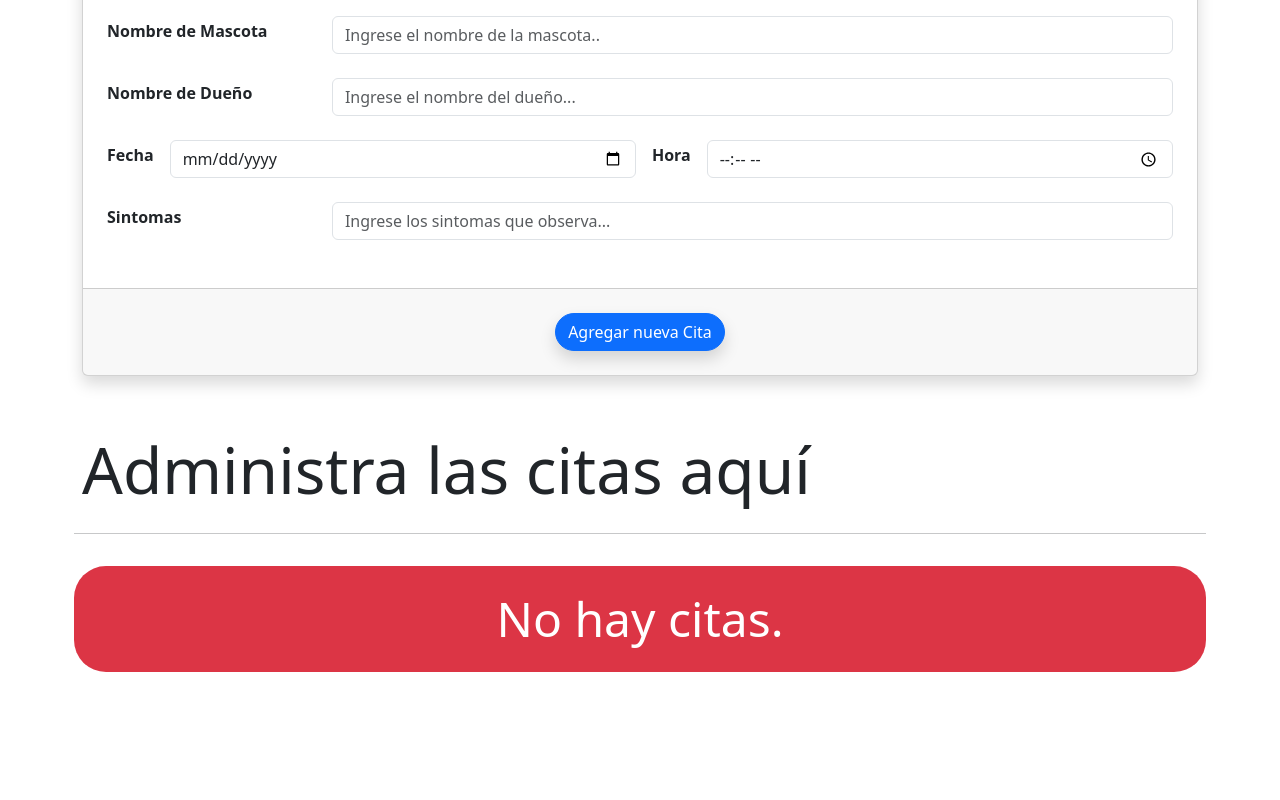
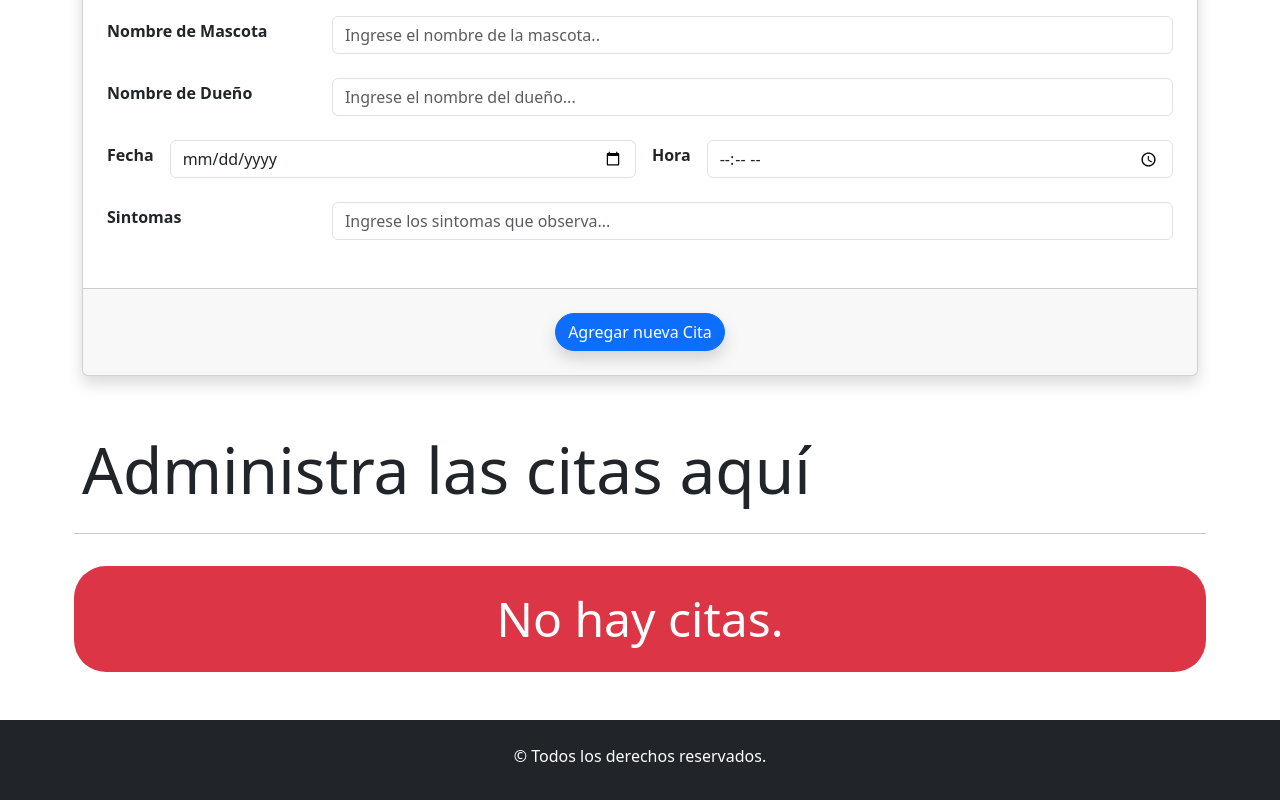
Before and after one commit to LucianoAngeleri/RollingCode-TrabajoPractico-React-Veterinaria-Ejercicio9, a React (Vite) app: page / in a window 1280 px wide. Shown: the part 352-1152 px from the top of the page. Before the commit the page ends 1072 px from the top, so only its background shows below. Built offline with nearby package versions, Linux system fonts and the light colour scheme.

Commit message:
Se agregó el footer

```diff
--- a/src/App.jsx
+++ b/src/App.jsx
@@ -11,6 +11,11 @@
       <h2 className="display-2">Pacientes de Veterinaria</h2>
     </Container>
     <FormCitas></FormCitas>
+    <Container fluid className="text-center text-bg-dark py-4">
+      <footer>
+        <p>&copy; Todos los derechos reservados.</p>
+      </footer>
+    </Container>
     </>
   )
 }
--- a/src/components/ListaCitas.jsx
+++ b/src/components/ListaCitas.jsx
@@ -1,4 +1,4 @@
-import { Card, Row } from "react-bootstrap";
+import { Row } from "react-bootstrap";
 import CardCitas from "./CardCitas";
 
 const ListaCitas = ({ citas,borrarCita }) => {
```
